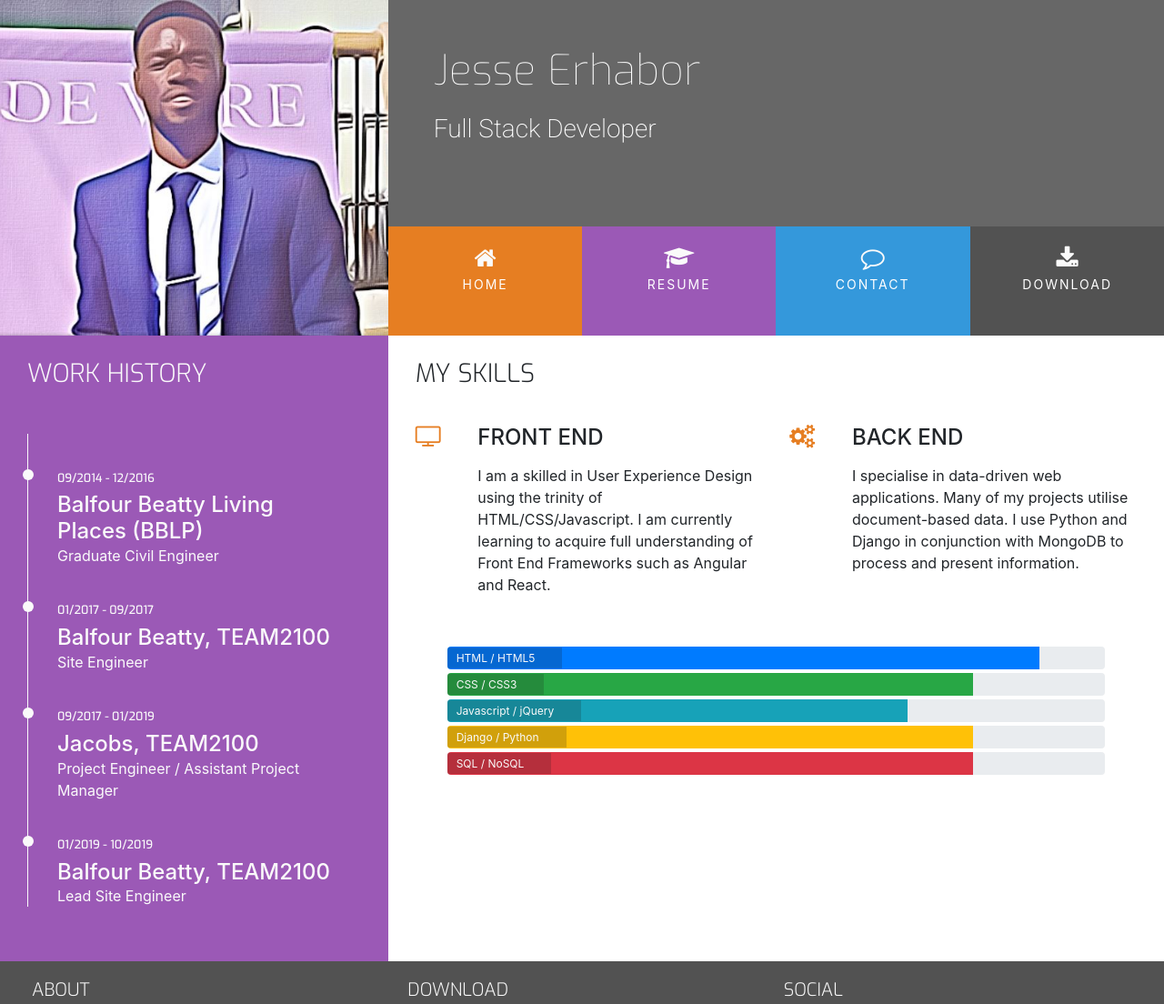
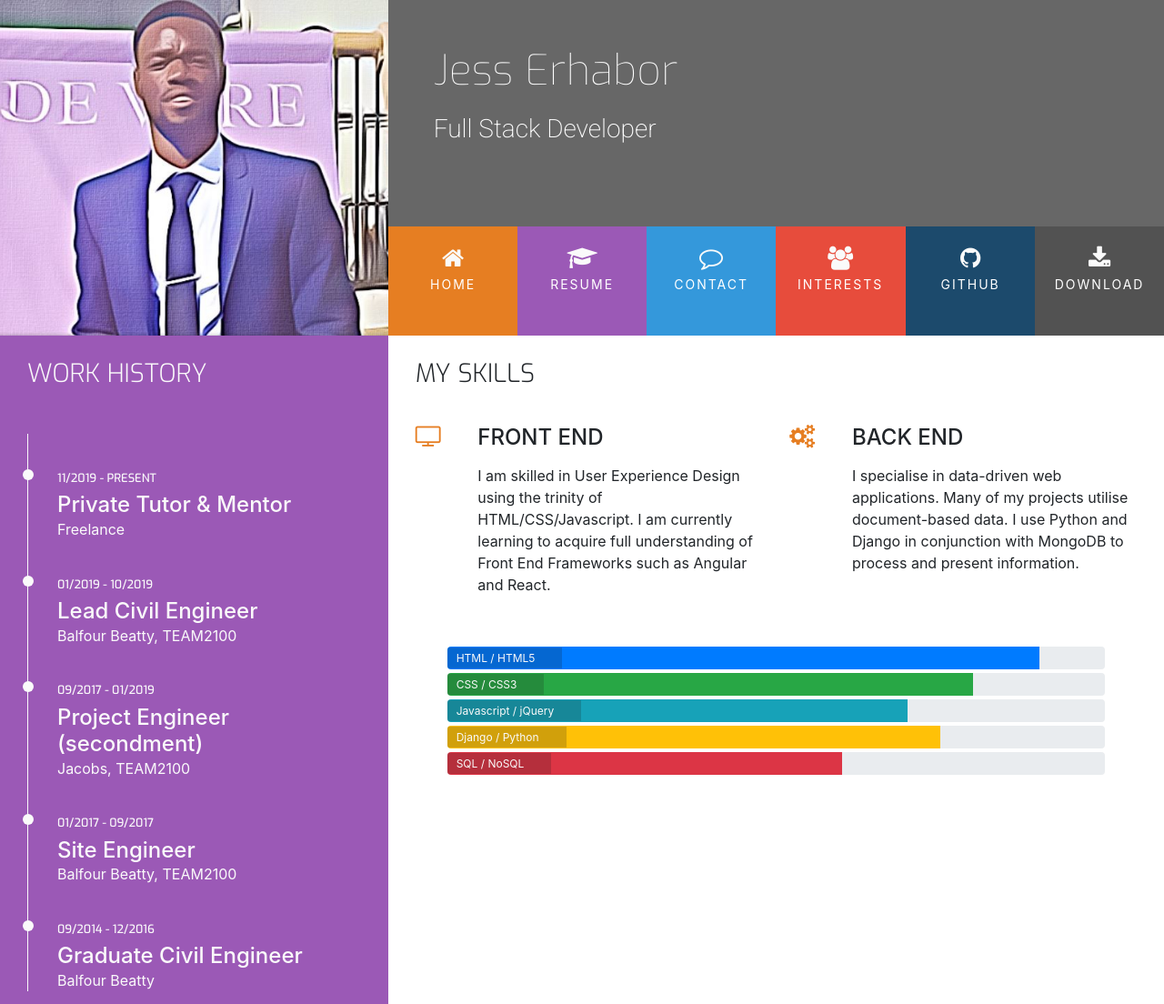
Before and after one commit to jerhabor/resume-project2, a plain HTML site: page resume.html in a window 1280 px wide. Shown: the top 1104 px of the page at 91% size. Drawn offline with nearby package versions, Linux system fonts and the light colour scheme.

Commit message:
Updated formatting on all pages and content regarding work experience.

```diff
--- a/resume.html
+++ b/resume.html
@@ -10,7 +10,7 @@
 	<link rel="stylesheet" href="https://stackpath.bootstrapcdn.com/font-awesome/4.7.0/css/font-awesome.min.css" />
 	<link rel="stylesheet" href="https://cdnjs.cloudflare.com/ajax/libs/hover.css/2.3.1/css/hover-min.css" />
 	<link rel="stylesheet" href="assets/css/style.css" />
-	<title>Jesse</title>
+	<title>Jess E</title>
 </head>
 
 <body>
@@ -20,26 +20,32 @@
 			<div class="col-md-8">
 				<div class="row bg-color-name-title no-gutters">
 					<div class="col heading">
-						<h1 class="name">Jesse Erhabor</h1>
+						<h1 class="name">Jess Erhabor</h1>
 						<h2 class="title">Full Stack Developer</h2>
 					</div>
 				</div>
 				<div class="row no-gutters">
 					<div class="col">
 						<ul id="nav" class="list-inline menucontainer">
-							<li class="col-6 col-sm-3 ui-menu-color-home list-inline-item menuitem">
+							<li class="col-6 col-sm-2 ui-menu-color-home list-inline-item menuitem">
 								<a href="index.html"
 									class="hvr-sweep-to-bottom"><i class="fa fa-home" aria-hidden="true"></i><span>Home</span></a>
 							</li>
-							<li class="col-6 col-sm-3 ui-menu-color-resume list-inline-item menuitem">
+							<li class="col-6 col-sm-2 ui-menu-color-resume list-inline-item menuitem">
 								<a href="resume.html"
 									class="hvr-sweep-to-bottom"><i class="fa fa-graduation-cap" aria-hidden="true"></i><span>Resume</span></a>
 							</li>
-							<li class="col-6 col-sm-3 ui-menu-color-contact list-inline-item menuitem">
+							<li class="col-6 col-sm-2 ui-menu-color-contact list-inline-item menuitem">
 								<a href="contact.html"
 									class="hvr-sweep-to-bottom"><i class="fa fa-comment-o" aria-hidden="true"></i><span>Contact</span></a>
 							</li>
-							<li class="col-6 col-sm-3 ui-menu-color-download list-inline-item menuitem">
+                            <li class="col-xs-6 col-sm-2 ui-menu-color-interests list-inline-item menuitem ">
+                                <a href="interests.html" class="hvr-sweep-to-bottom"><i class="fa fa-users" aria-hidden="true"></i><span>Interests</span></a>
+                            </li>
+                            <li class="col-xs-6 col-sm-2 ui-menu-color-github list-inline-item menuitem ">
+                                <a href="github.html" class="hvr-sweep-to-bottom"><i class="fa fa-github" aria-hidden="true"></i><span>GitHub</span></a>
+                            </li>
+							<li class="col-6 col-sm-2 ui-menu-color-download list-inline-item menuitem">
 								<a href="assets/cv/je-cv.pdf" class="hvr-sweep-to-bottom" target="_blank">
                                 <i class="fa fa-download" aria-hidden="true"></i><span>Download</span></a>
 							</li>
@@ -58,21 +64,25 @@
 					</div>
 				</div>
                 <div class="history-items">
-                <div class="timeline-item" data-dates="09/2014 - 12/2016">
-                <h4>Balfour Beatty Living Places (BBLP)</h4>
-                <p>Graduate Civil Engineer</p>
+                <div class="timeline-item" data-dates="11/2019 - PRESENT">
+                <h4>Private Tutor & Mentor</h4>
+                <p>Freelance</p>
+                </div>
+                <div class="timeline-item" data-dates="01/2019 - 10/2019">
+                <h4>Lead Civil Engineer</h4>
+                <p>Balfour Beatty, TEAM2100</p>
+                </div>
+                <div class="timeline-item" data-dates="09/2017 - 01/2019">
+                <h4>Project Engineer (secondment)</h4>
+                <p>Jacobs, TEAM2100</p>
                 </div>
                 <div class="timeline-item" data-dates="01/2017 - 09/2017">
-                <h4>Balfour Beatty, TEAM2100</h4>
-                <p>Site Engineer</p>
+                <h4>Site Engineer</h4>
+                <p>Balfour Beatty, TEAM2100</p>
                 </div>
-                <div class="timeline-item" data-dates="09/2017 - 01/2019">
-                <h4>Jacobs, TEAM2100</h4>
-                <p>Project Engineer / Assistant Project Manager</p>
-                </div>
-                <div class="timeline-item" data-dates="01/2019 - 10/2019">
-                <h4>Balfour Beatty, TEAM2100</h4>
-                <p>Lead Site Engineer</p>
+                <div class="timeline-item" data-dates="09/2014 - 12/2016">
+                <h4>Graduate Civil Engineer</h4>
+                <p>Balfour Beatty</p>
                 </div>
                 </div>
 			</div>
@@ -91,7 +101,7 @@
 							<div class="col-10">
 								<h4 class="three-reasons-heading uppercase">Front End</h4>
 								<p>
-									I am a skilled in User Experience Design using the trinity of HTML/CSS/Javascript. I am currently learning to acquire full understanding of Front End Frameworks such as Angular and React.
+									I am skilled in User Experience Design using the trinity of HTML/CSS/Javascript. I am currently learning to acquire full understanding of Front End Frameworks such as Angular and React.
 								</p>
 							</div>
 						</div>
@@ -134,16 +144,16 @@
 							<span class="progress-type">Javascript / jQuery</span>
 						</div>
                         <div class="progress">
-							<div class="progress-bar bg-warning" role="progressbar" aria-valuenow="80" aria-valuemin="0"
-								aria-valuemax="100" style="width:80%">
-								<span class="sr-only">80% complete</span>
+							<div class="progress-bar bg-warning" role="progressbar" aria-valuenow="75" aria-valuemin="0"
+								aria-valuemax="100" style="width:75%">
+								<span class="sr-only">75% complete</span>
 							</div>
 							<span class="progress-type">Django / Python</span>
 						</div>
                         <div class="progress">
-							<div class="progress-bar bg-danger" role="progressbar" aria-valuenow="80" aria-valuemin="0"
-								aria-valuemax="100" style="width:80%">
-								<span class="sr-only">80% complete</span>
+							<div class="progress-bar bg-danger" role="progressbar" aria-valuenow="60" aria-valuemin="0"
+								aria-valuemax="100" style="width:60%">
+								<span class="sr-only">60% complete</span>
 							</div>
 							<span class="progress-type">SQL / NoSQL</span>
 						</div>
```
Also changed, not shown: 404.html (+3 -3 lines), contact.html (+12 -6 lines), github.html (+3 -3 lines), index.html (+4 -16 lines), interests.html (+6 -6 lines), 2 other files.
